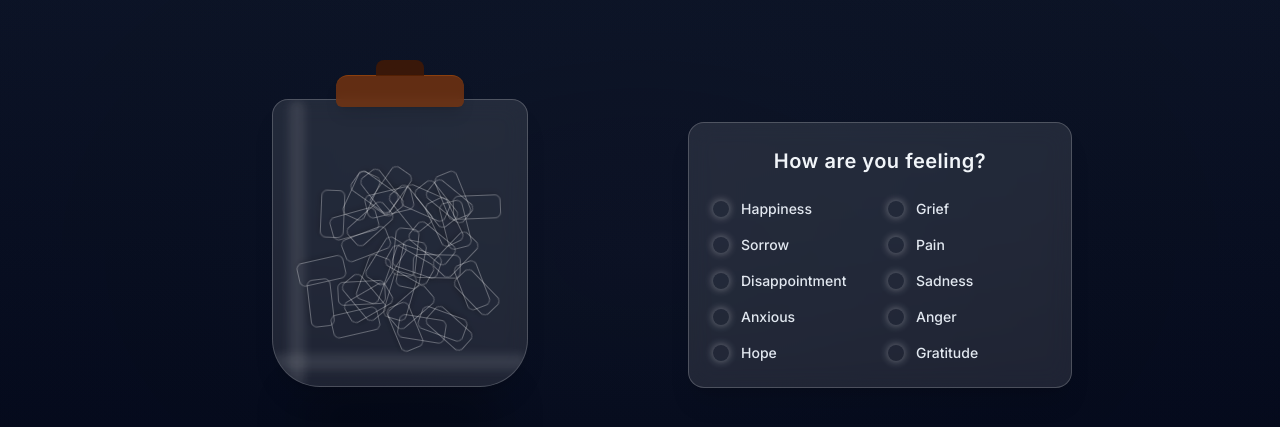
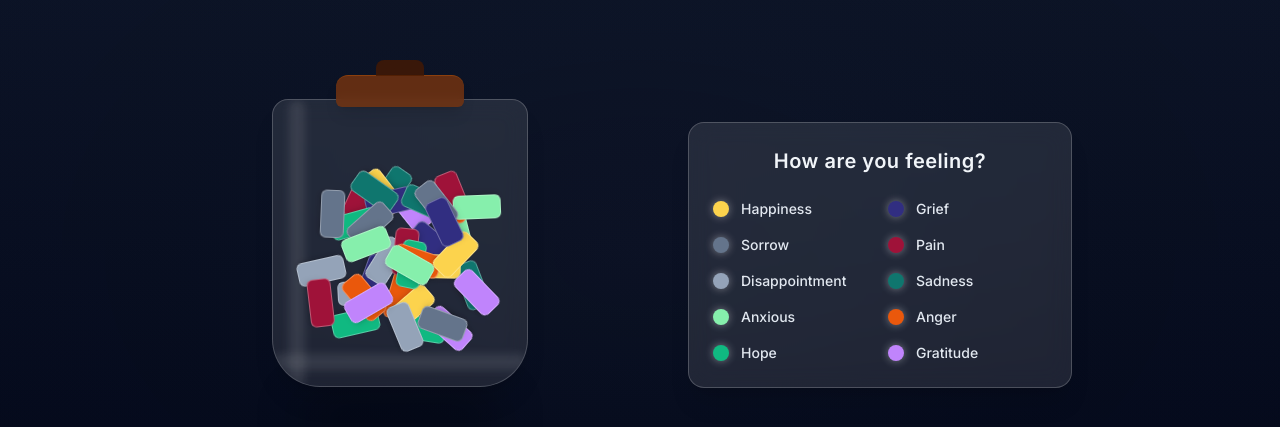
Before and after one commit to Neha-Shoaib/Quran_Jar, a Next.js app: page / in a window 1280 px wide. Shown: the part 145-572 px from the top of the page. Built offline with nearby package versions, Linux system fonts and the light colour scheme; a web font is replaced by a local one.

Commit message:
Simplify content paths in Tailwind config

```diff
--- a/tailwind.config.ts
+++ b/tailwind.config.ts
@@ -2,12 +2,13 @@
 
 const config: Config = {
   content: [
-    "./src/pages/**/*.{js,ts,jsx,tsx,mdx}",
-    "./src/components/**/*.{js,ts,jsx,tsx,mdx}",
-    "./src/app/**/*.{js,ts,jsx,tsx,mdx}",
-    "./pages/**/*.{js,ts,jsx,tsx,mdx}",
+    // This wildcard tells Tailwind to scan EVERY file inside the src folder
+    "./src/**/*.{js,ts,jsx,tsx,mdx}",
+
+    // Fallbacks just in case
+    "./app/**/*.{js,ts,jsx,tsx,mdx}",
     "./components/**/*.{js,ts,jsx,tsx,mdx}",
-    "./app/**/*.{js,ts,jsx,tsx,mdx}",
+    "./lib/**/*.{js,ts,jsx,tsx,mdx}",
   ],
   theme: {
     extend: {
```
